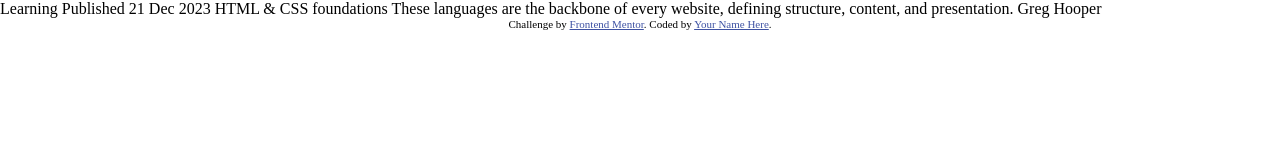
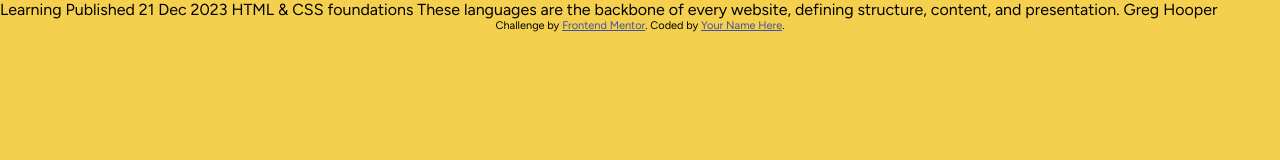
Before and after one commit to Quintentional/Blog-Preview-Card, a plain HTML site: page blog-preview-card-main/index.html in a window 1280 px wide. Drawn offline with Linux system fonts and the light colour scheme.

Commit message:
Added base css styling

```diff
--- a/blog-preview-card-main/index.html
+++ b/blog-preview-card-main/index.html
@@ -5,6 +5,9 @@
   <meta name="viewport" content="width=device-width, initial-scale=1.0"> <!-- displays site properly based on user's device -->
 
   <link rel="stylesheet" href="style.css">
+  <link rel="preconnect" href="https://fonts.googleapis.com">
+<link rel="preconnect" href="https://fonts.gstatic.com" crossorigin>
+<link href="https://fonts.googleapis.com/css2?family=Figtree:ital,wght@0,300..900;1,300..900&display=swap" rel="stylesheet">
   <link rel="icon" type="image/png" sizes="32x32" href="./assets/images/favicon-32x32.png">
 
   <title>Frontend Mentor | Blog preview card</title>
--- a/blog-preview-card-main/style.css
+++ b/blog-preview-card-main/style.css
@@ -2,4 +2,6 @@
     margin: 0;
     padding: 0;
     box-sizing: border-box;
+    font-family: "Figtree", sans-serif;
+    background-color: #F4D04E;
 }
```
